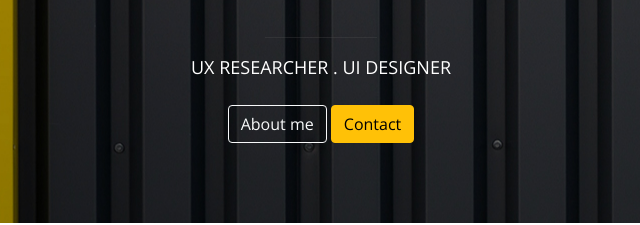
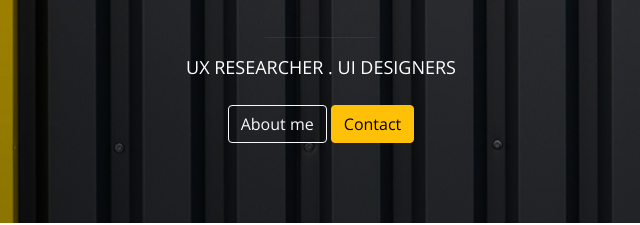
Before and after one commit to genefaks/myportfolio, a plain HTML site: page index.html in a window 1280 px wide. Shown: the part 317-542 px from the top of the page, 319-959 px from the left. Drawn offline with nearby package versions, Linux system fonts and the light colour scheme.

Commit message:
Update index.html

```diff
--- a/index.html
+++ b/index.html
@@ -47,7 +47,7 @@
             <h3 class="gtxt-small">Hello, I'm</h3>
             <h1 class="gtxt">Geneveive</h1><br>
             <hr class="shortline">
-            <p class="gtxtp">UX RESEARCHER . UI DESIGNER</p>
+            <p class="gtxtp">UX RESEARCHER . UI DESIGNERS</p>
             <a href="#about" class="btn btn-outline-light" >About me</a>
             <a href="mailto:gfakunle50@gmail.com" class="btn btn-warning">Contact</a>
         </div>
```
